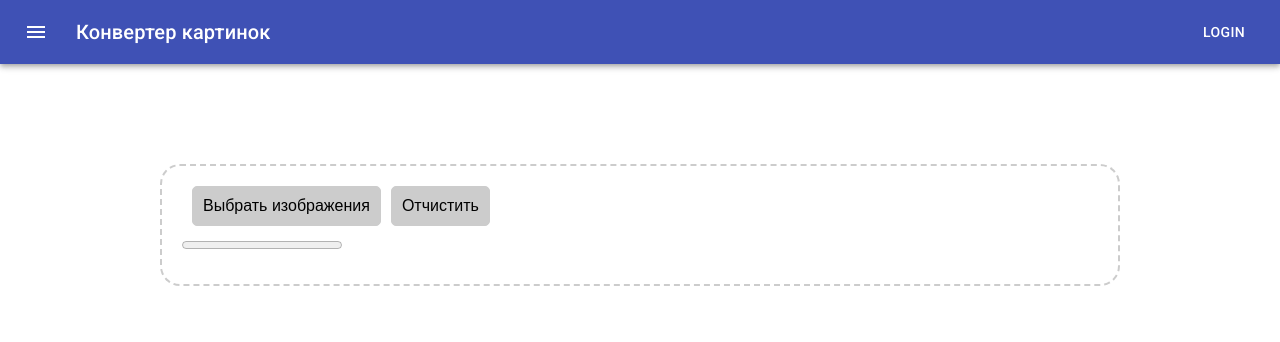
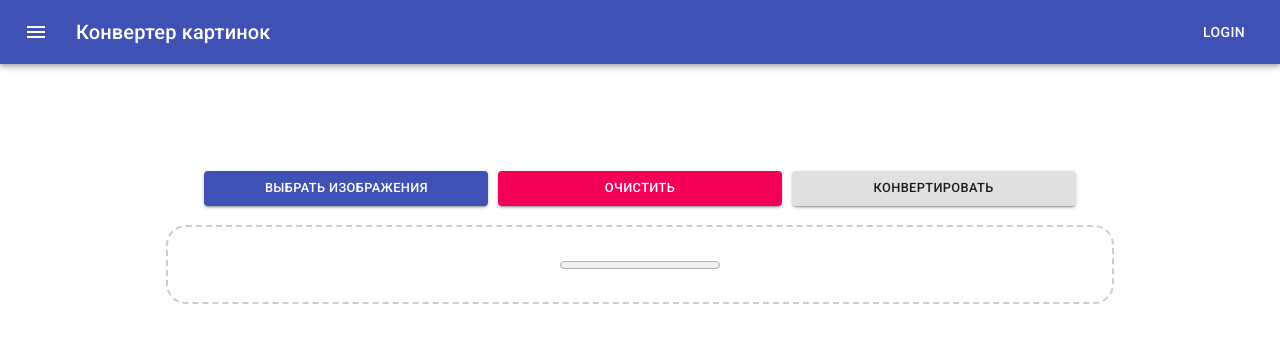
Before and after one commit to netostr/converter, a Next.js app: page / in a window 1280 px wide. Shown: the top 342 px of the page. Built offline with nearby package versions, Linux system fonts and the light colour scheme.

Commit message:
add block gallery

```diff
--- a/src/components/drop-area.js
+++ b/src/components/drop-area.js
@@ -1,12 +1,29 @@
 import styles from './drop-area.module.css';
 import { useState, useRef, useMemo } from 'react';
 import clsx from  'clsx';
+import DrawGallery from './gallery';
+import Button from '@material-ui/core/Button';
+import { makeStyles } from '@material-ui/core/styles';
+
+const useStyles = makeStyles((theme) => ({
+    button: {
+        width: '30%',
+        minWidth: '50px',
+        margin: '0.5%',
+        fontSize: '1vw',
+    },
+  }));
 
 function InputImage() {
+    const classes = useStyles();
 
     const [isClassHighlightDraw, setClassHighlightDraw] = useState(false);
     const [progressBarValue, setProgressBarValue] = useState(0);
     const [urlFiles, setUrlFiles] = useState([]);
+    const [nameFiles, setNameFiles] = useState([]);
+    const [formatImg, setFormatImg] = useState([]);
+    const [newNameFiles, setNewNameFiles] = useState([]);
+
     const inputRef = useRef();
     let filesDone = 0;
     let filesToDo = 0;
@@ -34,30 +51,51 @@ function InputImage() {
         e.stopPropagation();
         setClassHighlightDraw(false);
         const files = e.dataTransfer.files;
-        handleFiles(files);
+        handleInputFiles(files);
     };
 
     const handleLabelChooseClick = (e) => {
         e.preventDefault();
         inputRef.current.click();
-    }
+    };
 
-    function handleDeleteFiles(e){
+    const handleDeleteFiles = (e) => {
         e.preventDefault();
-        urlFiles.forEach((file) => URL.revokeObjectURL(file));
-        setUrlFiles([])
-    }
+        urlFiles.forEach((url) => URL.revokeObjectURL(url));
+        setUrlFiles([]);
+        setNameFiles([]);
+        setNewNameFiles([]);
+        setFormatImg([]);
+    };
 
-    const handleFiles = (files) => {
+    const deleteFile = (index, oldState) => {
+        const newState = [...oldState];
+        newState.splice(index, 1);
+        return newState;
+    };
 
+    const handleDeleteFile = (index) => (e) => {
+        e.preventDefault();
+        URL.revokeObjectURL(urlFiles[index]);
+        setUrlFiles((oldState) => deleteFile(index, oldState));
+        setNameFiles((oldState) => deleteFile(index, oldState));
+        setNewNameFiles((oldState) => deleteFile(index, oldState));
+        setFormatImg((oldState) => deleteFile(index, oldState));
+    };
+
+    const handleInputFiles = (files) => {
         const urlFilesBuf = [];
+        const nameFilesBuf = [];
         Array.from(files).forEach((file) => {
             if (file.type.indexOf("image/") === 0) {
                 urlFilesBuf.push(URL.createObjectURL(file));
+                nameFilesBuf.push(file.name);
             }
         });
         setUrlFiles((oldState) => ([...oldState, ...urlFilesBuf]));
-
+        setNameFiles((oldState) => ([...oldState, ...nameFilesBuf]));
+        setFormatImg((oldState) => ([...oldState, ...Array(urlFilesBuf.length).fill('jpg')]));
+        setNewNameFiles((oldState) => ([...oldState, ...Array(urlFilesBuf.length).fill('')]));
     };
 
     const initializeProgress = (numfiles) => {
@@ -83,21 +121,36 @@ function InputImage() {
         .catch(() => { /* Ошибка. Информируем пользователя */ })
     };
 
-    let cl = useMemo(() => (clsx({[styles.dropArea] : true,  [styles.highlight] : isClassHighlightDraw})), [isClassHighlightDraw]);
+    const handleChangeFormatImg = (index) => (event) => {
+        setFormatImg((oldState) => {
+            const newState = [...oldState];
+            newState[index] = event.target.value;
+            return newState;
+        })
+    };
+
+    const handleChangeNewNameFile = (index) => (e) => {
+        setNewNameFiles((oldState) => {
+            const newState = [...oldState];
+            newState[index] = e.target.value;
+            return newState;
+        });
+    };
+
+    let dropArea = useMemo(() => (clsx({[styles.dropArea] : true,  [styles.highlight] : isClassHighlightDraw})), [isClassHighlightDraw]);
     return(
-        <div className={cl} onDragEnter={handleDragEnter} onDragOver={handleDragOver} onDragLeave={handleDragLeave} onDrop={handleDrop}>
-            <form className={styles.form}>
-                <input className={styles.fileElem} ref={inputRef} type="file" accept="image/*" onChange={(e) => handleFiles(e.target.files)} multiple/>
-                <label className={styles.button} onClick={handleLabelChooseClick}>Выбрать изображения</label>
-                <label className={styles.button} onClick={handleDeleteFiles}>Отчистить</label>
-            </form>
-            <progress max={100} value={progressBarValue}></progress>
-            <div className={styles.gallery} >
-                {urlFiles.map((url) =>
-                    <img className={styles.galleryImg} src={url} />
-                )}
+        <div className={styles.viewDropArea}>
+            <Button variant="contained" color="primary" onClick={handleLabelChooseClick} className={classes.button}>Выбрать изображения</Button>
+            <Button variant="contained" color="secondary" onClick={handleDeleteFiles} className={classes.button}>Очистить</Button>
+            <Button variant="contained" color="default" className={classes.button}>Конвертировать</Button>
+            <div className={dropArea} onDragEnter={handleDragEnter} onDragOver={handleDragOver} onDragLeave={handleDragLeave} onDrop={handleDrop}>
+                <input className={styles.fileElem} ref={inputRef} type="file" accept="image/*" onChange={(e) => handleInputFiles(e.target.files)} multiple value=""/>
+                <progress max={100} value={progressBarValue}></progress>
+                <DrawGallery urlFiles={urlFiles} nameFiles={nameFiles} newNameFiles={newNameFiles} formatImg={formatImg}
+                    handleChangeFormatImg={handleChangeFormatImg} handleDeleteFile={handleDeleteFile} handleChangeNewNameFile={handleChangeNewNameFile}/>
             </div>
         </div>
+
     )
 }
 
--- a/src/components/drop-area.module.css
+++ b/src/components/drop-area.module.css
@@ -1,40 +1,37 @@
 .dropArea {
   border: 2px dashed #ccc;
   border-radius: 20px;
-  width: 960px;
   font-family: sans-serif;
-  margin: 100px auto;
-  padding: 20px;
+  margin: 15px auto;
+  padding: 3%;
 }
+
 .dropArea.highlight {
   border-color: purple;
 }
 
-.form {
-  margin-bottom: 10px;
-}
-.gallery {
-  margin-top: 10px;
-}
-.galleryImg {
-  width: 100px;
-  height: 100px;
-  margin-bottom: 10px;
-  margin-right: 10px;
-  vertical-align: middle;
-}
 .button {
   display: inline-block;
-  margin-left: 10px;
+  margin-right: 10px;
   padding: 10px;
   background: #ccc;
   cursor: pointer;
   border-radius: 5px;
   border: 1px solid #ccc;
+  overflow: hidden;
 }
+
 .button:hover {
   background: #ddd;
 }
+
 .fileElem {
   display: none;
 }
+
+.viewDropArea {
+  width: 80%;
+  margin: 5% auto;
+  padding: 3%;
+  text-align: center;
+}
--- /dev/null
+++ b/src/components/gallery.js
@@ -0,0 +1,67 @@
+import styles from './gallery.module.css';
+import Button from '@material-ui/core/Button';
+import CloseRoundedIcon from '@material-ui/icons/CloseRounded';
+import { makeStyles } from '@material-ui/core/styles';
+import Select from '@material-ui/core/Select';
+import MenuItem from '@material-ui/core/MenuItem';
+import TextField from '@material-ui/core/TextField';
+
+const useStyles = makeStyles((theme) => ({
+    buttonCloseImg: {
+        width: '5%',
+        right: '0%',
+        minWidth: '30px',
+        margin: 'auto',
+        position: 'absolute',
+    },
+    iconButtonCloseImg: {
+        width: '100%',
+    },
+    selectFormatImg: {
+        position: 'absolute',
+        right: '20%',
+    },
+    menuFormatImg: {
+        width: "100%",
+    },
+    textFieldNameImg: {
+        width: '30%',
+        height: '50%',
+        position: 'absolute',
+        right: '50%',
+    },
+  }));
+
+const FORMAT_IMG = ['jpg', 'png', 'ico'];
+
+function DrawGallery({urlFiles, nameFiles, newNameFiles, formatImg, handleChangeFormatImg, handleDeleteFile, handleChangeNewNameFile}) {
+
+    const classes = useStyles();
+
+    return(
+        <div className={styles.gallery} >
+            {urlFiles.map((url, index) =>
+                <div className={styles.propsImg} key={index}>
+                    <div className={styles.blockImg}>
+                        <img className={styles.galleryImg} src={url} />
+                        <div className={styles.nameGalleryImg}> {nameFiles[index]} </div>
+                    </div>
+                    <TextField label="Название файла" variant="outlined" className={classes.textFieldNameImg} value={newNameFiles[index]} onChange={handleChangeNewNameFile(index)}/>
+                    <Select className={classes.selectFormatImg}
+                        value={formatImg[index]}
+                        onChange={handleChangeFormatImg(index)}
+                    >
+                        {FORMAT_IMG.map((format) =>
+                            <MenuItem className={classes.menuFormatImg} value={format} key={format}>{format}</MenuItem>
+                        )}
+                    </Select>
+                    <Button color="secondary" className={classes.buttonCloseImg} size="small" onClick={handleDeleteFile(index)} variant="outlined">
+                        <CloseRoundedIcon className={classes.iconButtonCloseImg} fontSize="small"/>
+                    </Button>
+                </div>
+            )}
+        </div>
+    )
+}
+
+export default DrawGallery;
--- /dev/null
+++ b/src/components/gallery.module.css
@@ -0,0 +1,32 @@
+.gallery {
+  margin: auto;
+  display: grid;
+}
+.galleryImg {
+  width: 100%;
+  height: 50%;
+  margin: 5%;
+  vertical-align: middle;
+}
+
+.propsImg{
+  display: flex;
+  margin: 1%;
+  height: 100px;
+  position: relative;
+  align-items: center;
+}
+
+.blockImg{
+  display: inline-block;
+  width: 10%;
+  height: 100%;
+  margin: 0.5%;
+  position: absolute;
+}
+
+.nameGalleryImg{
+  text-align: center;
+  word-break: break-all;
+  font-size: 1vw;
+}
```
